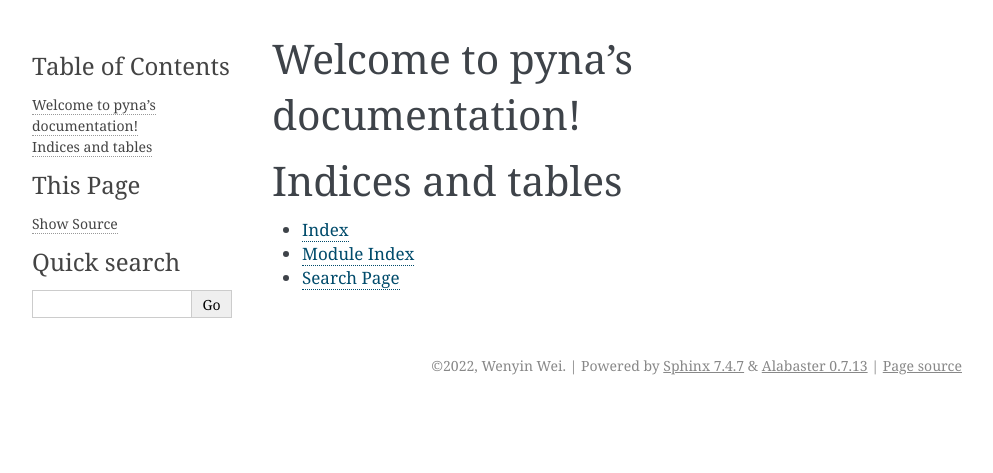
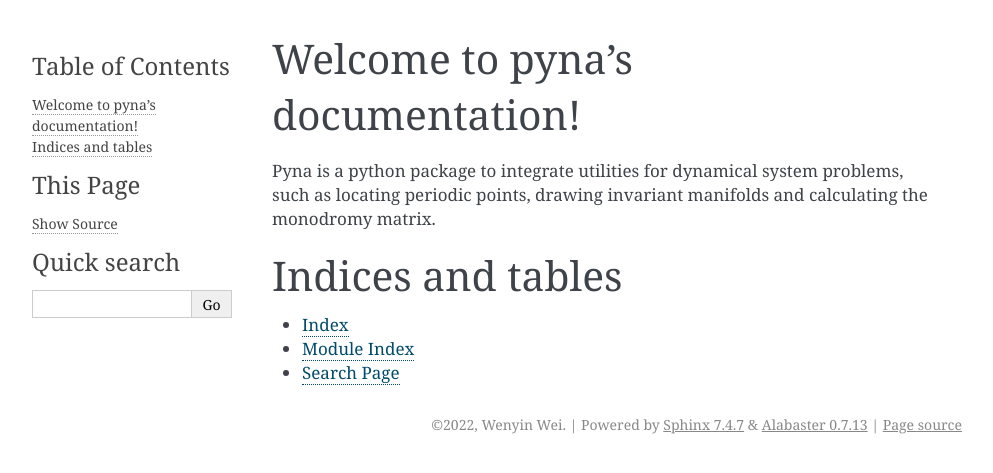
Before and after one commit to WenyinWei/pyna, a Sphinx documentation site: the page built from docs/index.rst, in a window 1280 px wide. Shown: the top 473 px of the page, without its empty margins (148-1141 px from the left). Built offline with Sphinx 7.4.7, drawn with Linux system fonts in a browser that asks for light colours.

Commit message:
change index.rst

```diff
--- a/docs/index.rst
+++ b/docs/index.rst
@@ -10,7 +10,7 @@ Welcome to pyna's documentation!
    :maxdepth: 2
    :caption: Contents:
 
-
+Pyna is a python package to integrate utilities for dynamical system problems, such as locating periodic points, drawing invariant manifolds and calculating the monodromy matrix.
 
 Indices and tables
 ==================
```
